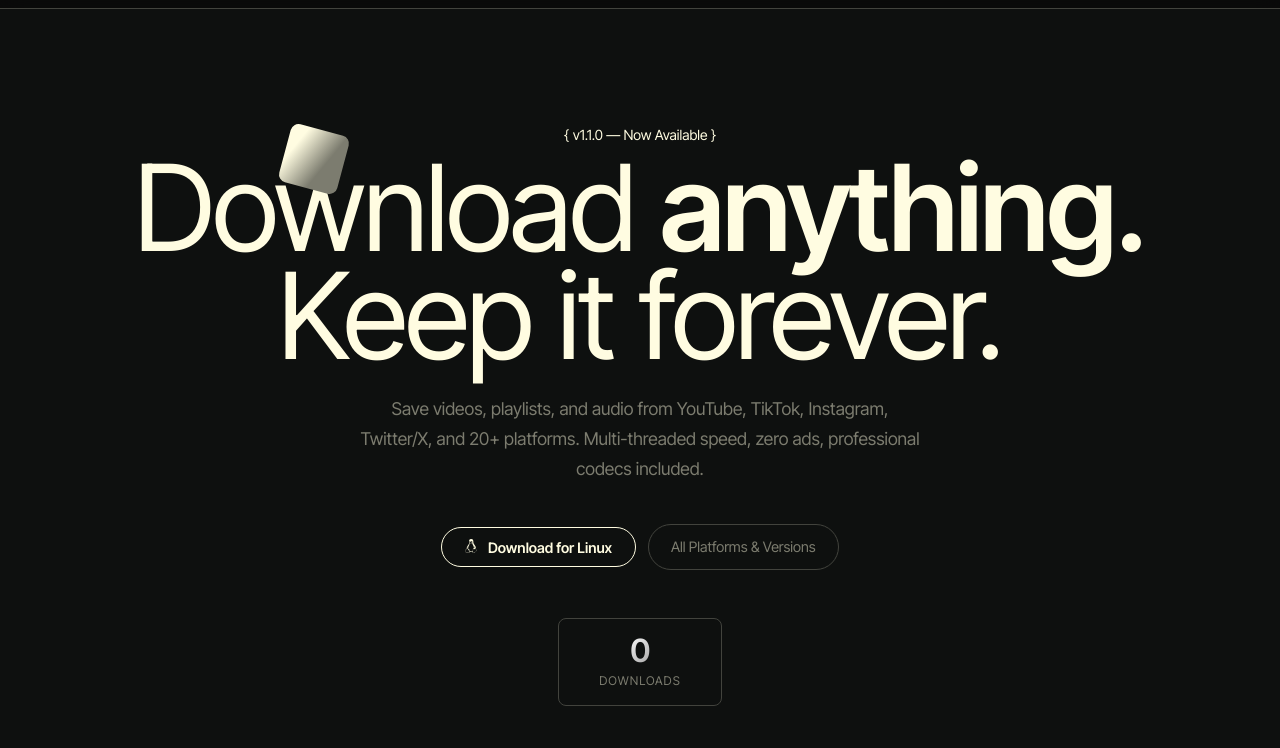
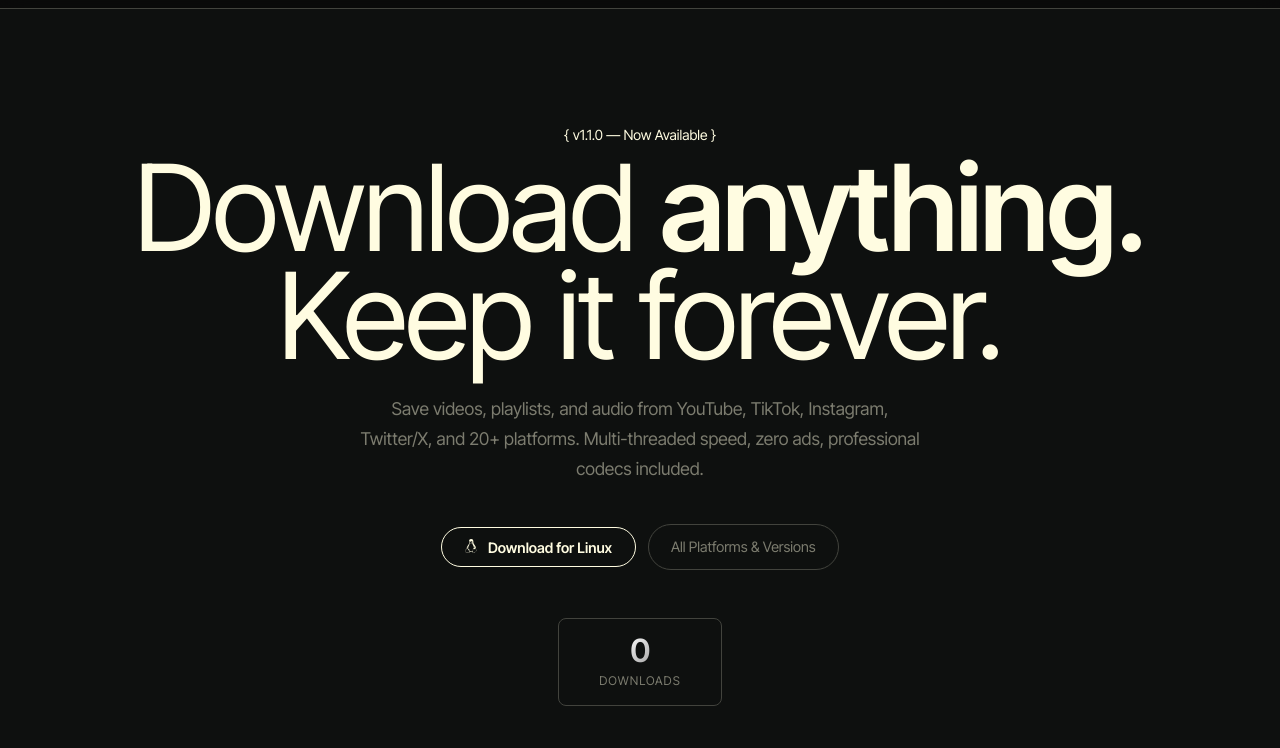
Before and after one commit to DownloadingMedia/website, a plain HTML site: page index.html in a window 1280 px wide. Shown: the part 52-800 px from the top of the page. Drawn offline with Linux system fonts and the light colour scheme; no server answers; a web font is replaced by a local one.

Commit message:
ui: remove decorative gradient blob from home section

```diff
--- a/index.html
+++ b/index.html
@@ -190,7 +190,6 @@
 
   <main class="main-content">
     <section id="view-home" style="position: relative;">
-      <div class="gradient-blob" style="position: absolute; width: 60px; height: 60px; top: 120px; left: 15%; transform: rotate(15deg);"></div>
       <div class="hero">
         <div class="bracket-tag accent-pink">{ v1.1.0 &mdash; Now Available }</div>
         <h1>Download <span class="accent-green" style="font-weight: 600;">anything.</span><br>Keep it forever.</h1>
```
